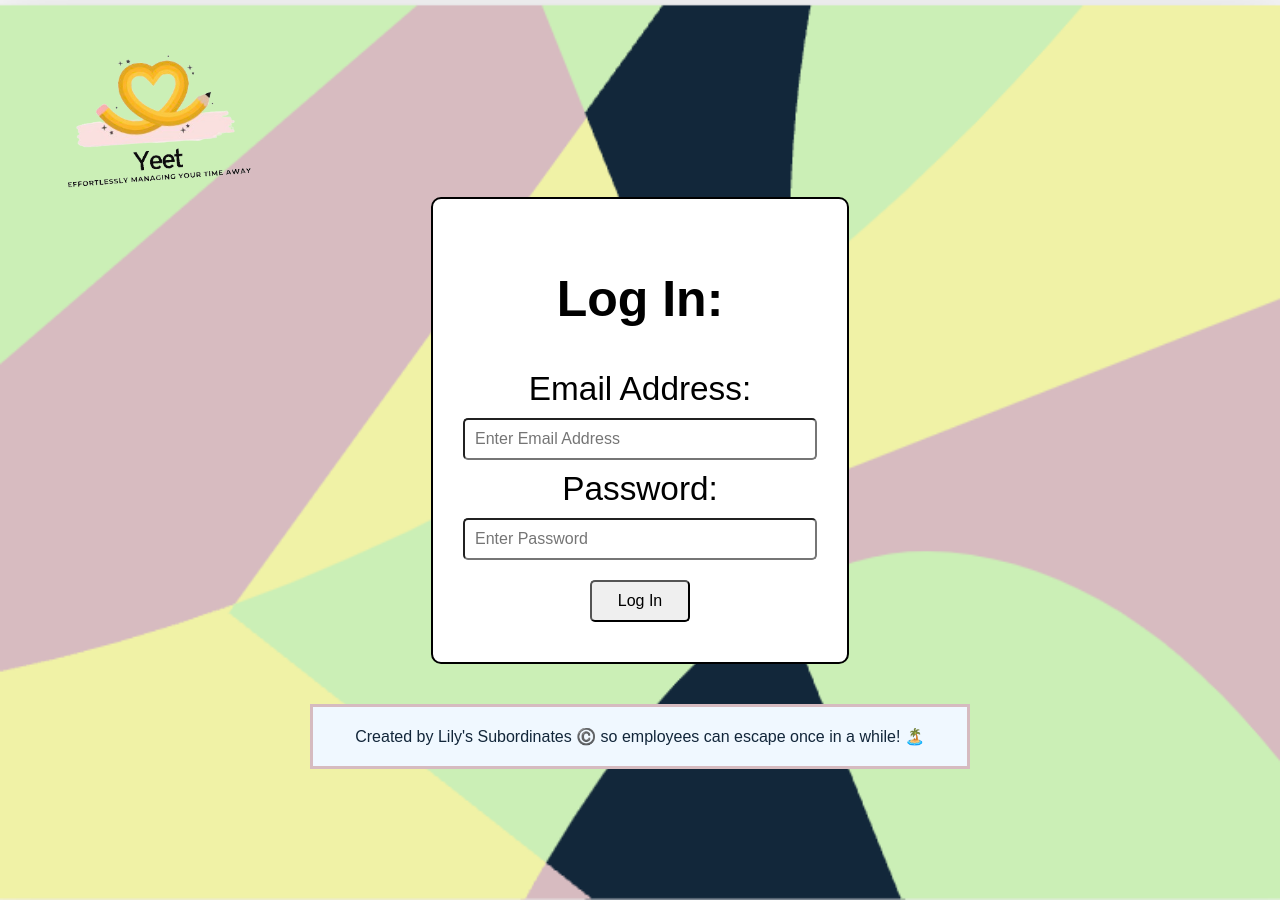
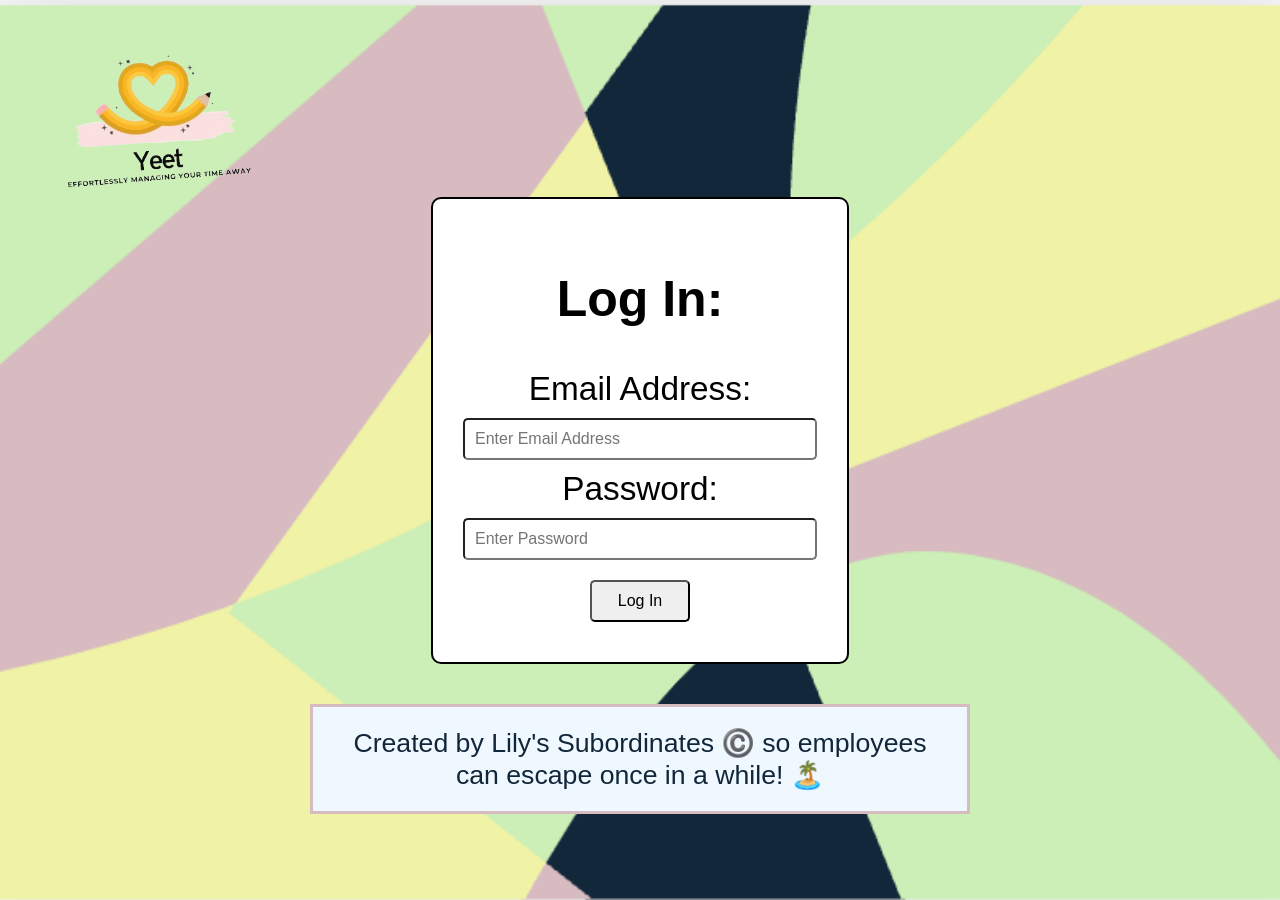
Before and after one commit to h-larper/fullstack_hr_project_BNTA, a React (Create React App) app in the folder frontend/hr_frontend/: page / in a window 1280 px wide. Built offline with nearby package versions, Linux system fonts and the light colour scheme; a web font is replaced by a local one.

Commit message:
Styled footer font

```diff
--- a/frontend/hr_frontend/src/CSS/App.css
+++ b/frontend/hr_frontend/src/CSS/App.css
@@ -20,4 +20,5 @@ footer {
   font-family: "Jersey 25", sans-serif;
   font-weight: 400;
   font-style: normal;
+  font-size: 20pt;
 }
```
